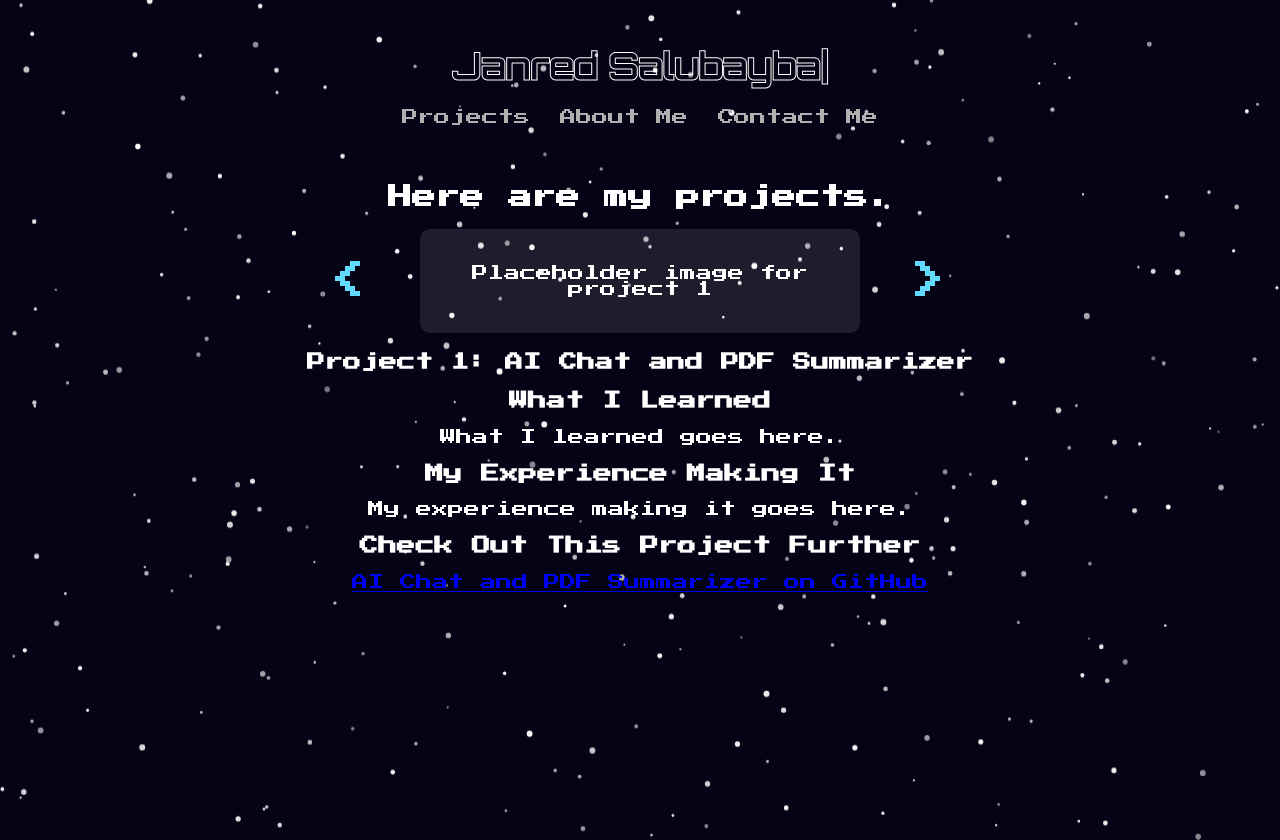
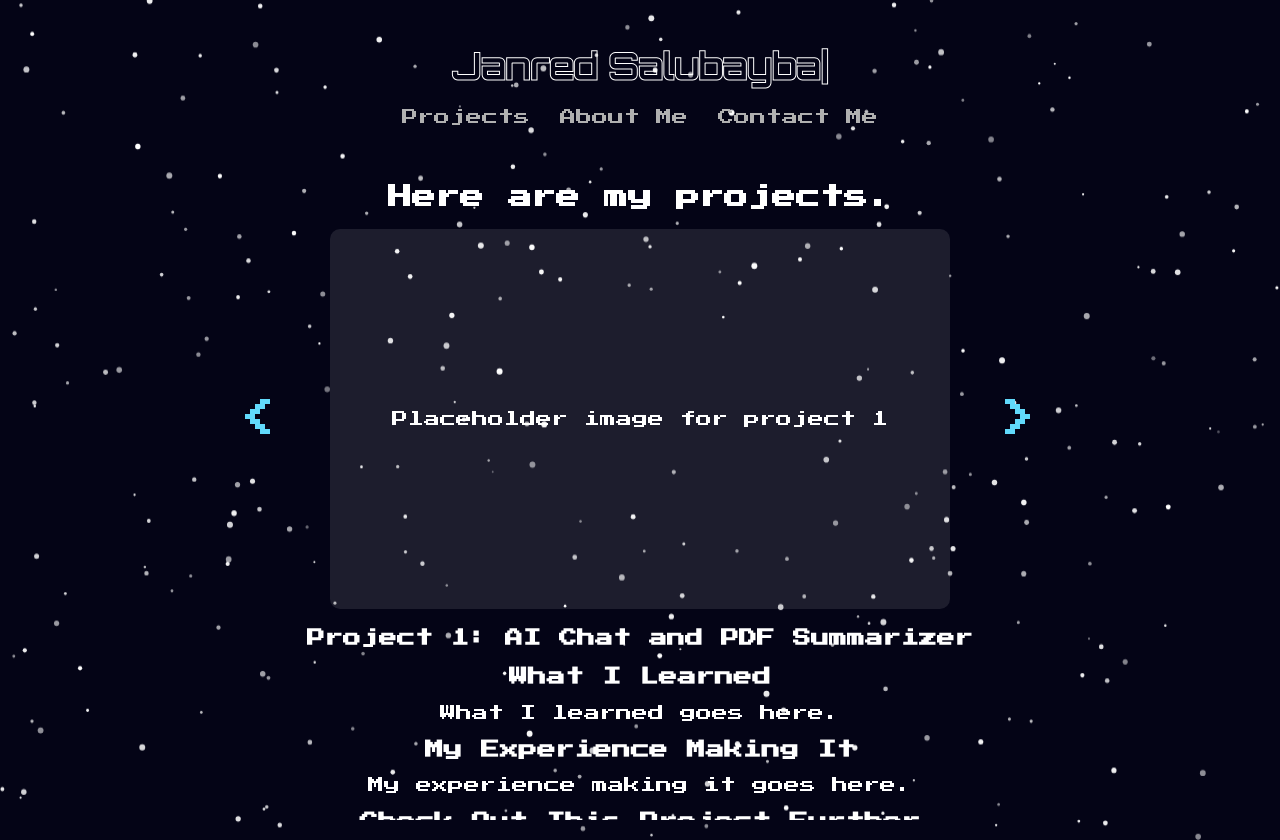
Before and after one commit to janny801/personal-website, a React (Create React App) app in the folder personal-website/: page /projects in a window 1280 px wide. Built offline with nearby package versions, Linux system fonts and the light colour scheme.

Commit message:
make image space larger for project display

```diff
--- a/personal-website/src/App.css
+++ b/personal-website/src/App.css
@@ -721,12 +721,18 @@ button:hover {
 .project-image {
   background-color: rgba(255, 255, 255, 0.1);
   color: white;
-  padding: 20px;
+  padding: 40px; /* Increase padding for larger area */
   border-radius: 10px;
-  width: 100%;
-  max-width: 400px;
+  width: 80%; /* Increase width as needed */
+  max-width: 600px; /* Increase max width for larger image */
+  height: 300px; /* Set a fixed height for larger display */
+  display: flex;
+  align-items: center;
+  justify-content: center;
   margin: 0 10px;
+  text-align: center;
 }
+
 
 
 .project-title {
```
